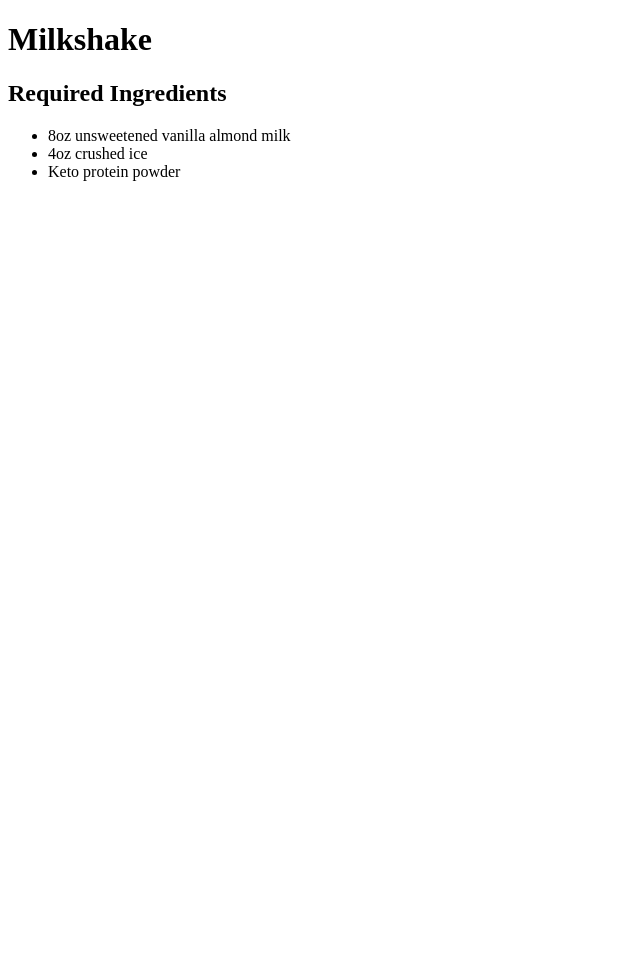
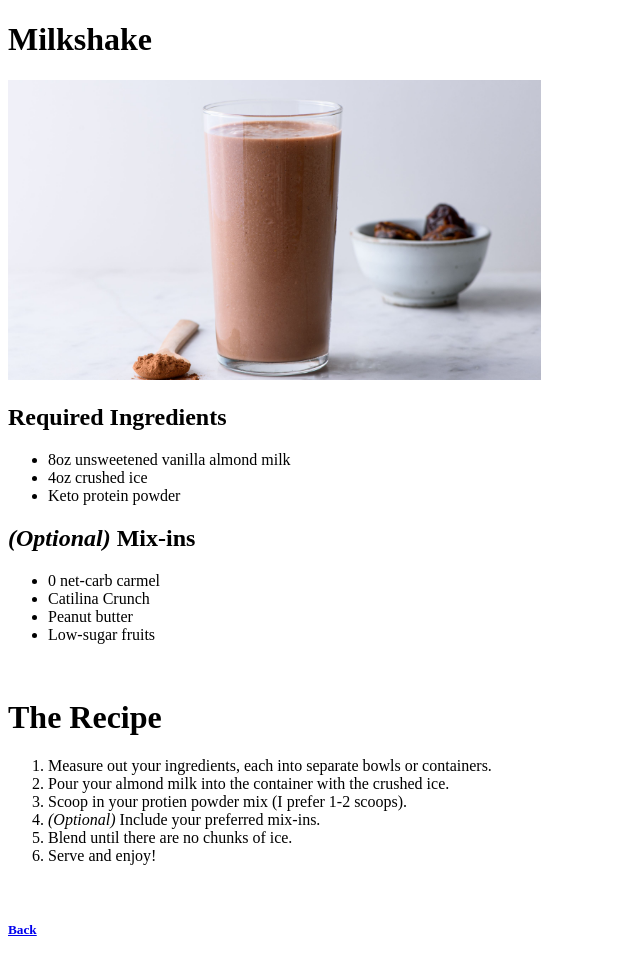
Before and after one commit to Alpine-Fox/odin-recipes, a plain HTML site: page milkshake.html in a window 1280 px wide. Shown: the whole page, without its empty margins (0-640 px from the left). Before the commit the page ends 800 px from the top, so only its background shows below. Drawn offline with Linux system fonts and the light colour scheme.

Commit message:
add main content and images

```diff
--- a/milkshake.html
+++ b/milkshake.html
@@ -8,12 +8,39 @@
 <body>
     <h1>Milkshake</h1>
 
+<!--Add image here!-->
+<img src="./img/milkshake.jpg" alt="A chocolate milkshake in a glass cup" height="300">
+
     <h2>Required Ingredients</h2>
     <ul>
         <li>8oz unsweetened vanilla almond milk</li>
         <li>4oz crushed ice</li>
         <li>Keto protein powder</li>
     </ul>
+
+    <h2><em>(Optional)</em> Mix-ins</h2>
+    <ul>
+        <li>0 net-carb carmel</li>
+        <li>Catilina Crunch</li>
+        <li>Peanut butter</li>
+        <li>Low-sugar fruits</li>
+    </ul>
+
+<br>
+
+    <h1>The Recipe</h1>
+    <ol>
+        <li>Measure out your ingredients, each into separate bowls or containers.</li>
+        <li>Pour your almond milk into the container with the crushed ice.</li>
+        <li>Scoop in your protien powder mix (I prefer 1-2 scoops).</li>
+        <li><em>(Optional)</em> Include your preferred mix-ins.</li>
+        <li>Blend until there are no chunks of ice.</li>
+        <li>Serve and enjoy!</li>
+    </ol>
+
+<br>
+
+    <h5><a href="./index.html">Back</a></h5>
     <!--Add a "Back to home..." link-->
 </body>
 </html>
```
Also changed, not shown: img/milkshake.jpg (added).
